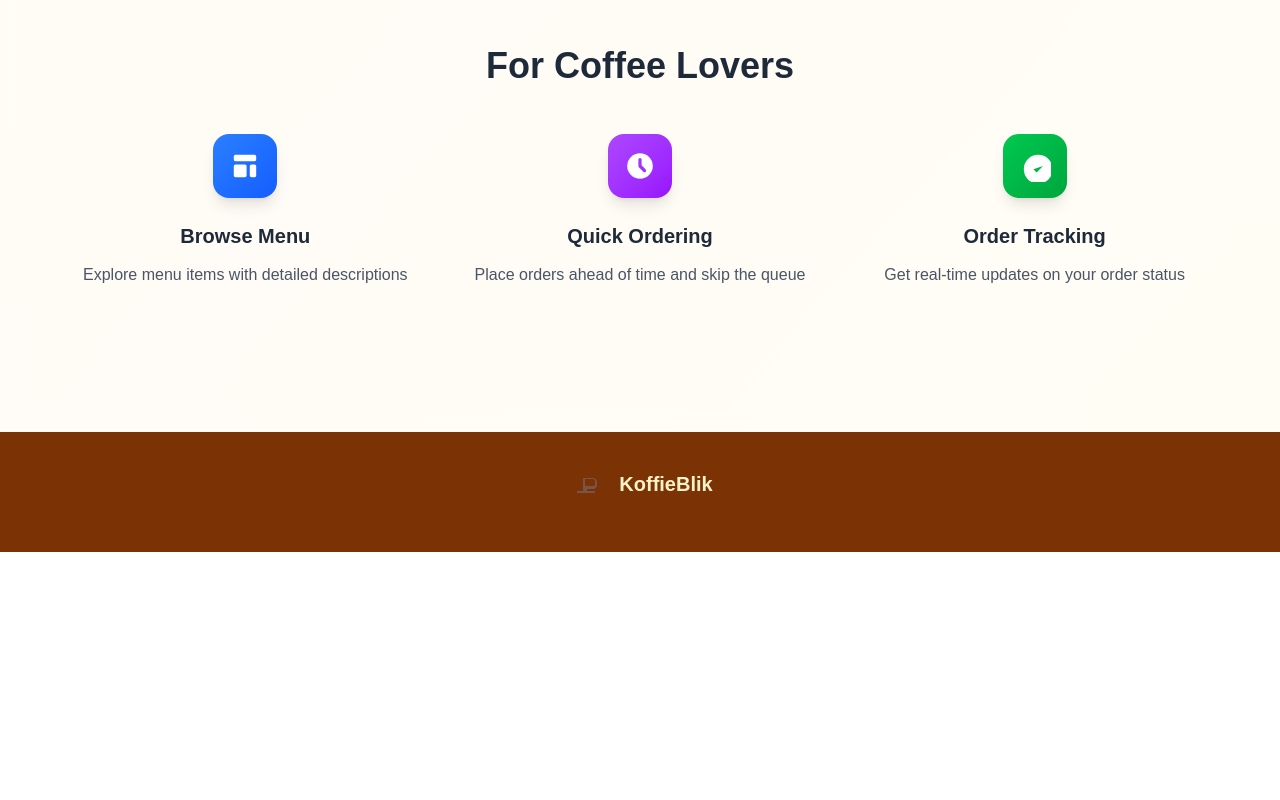
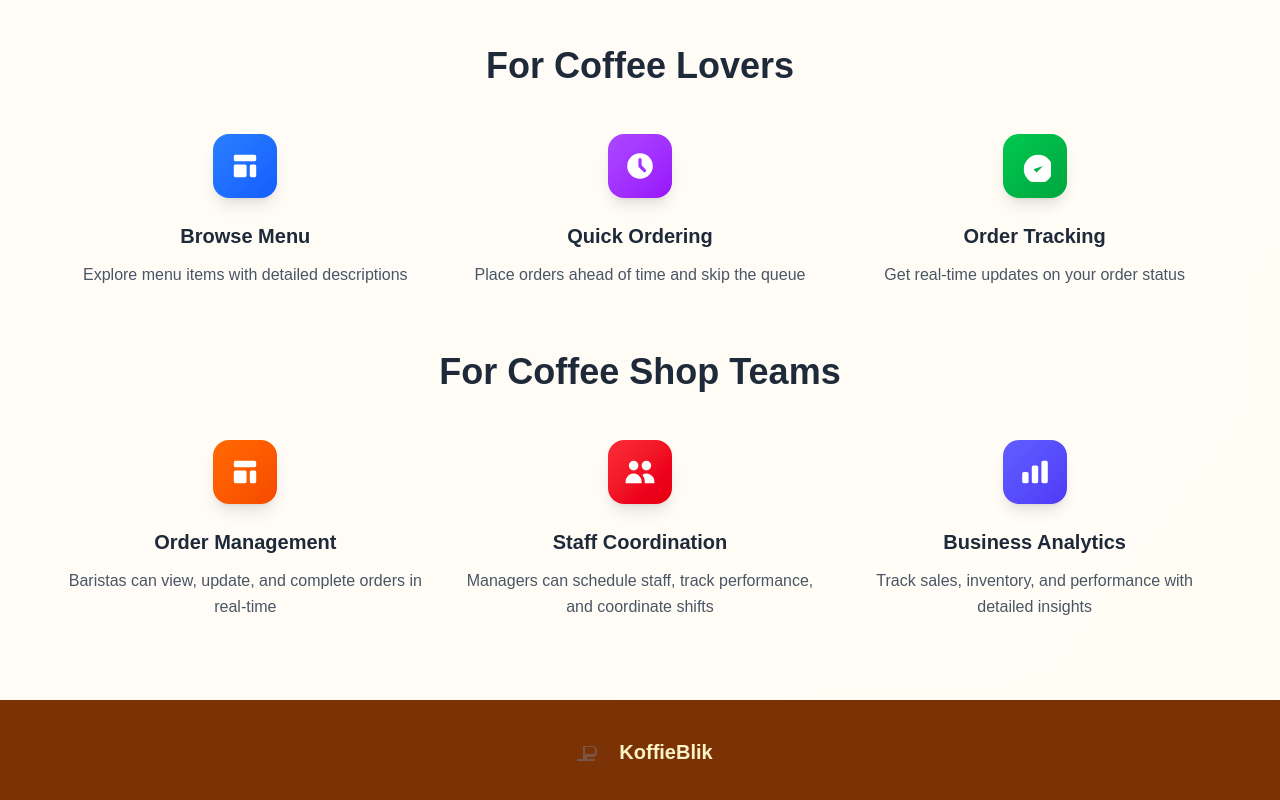
Before and after one commit to COS301-SE-2025/Coffee-Shop-Manager, a Next.js app in the folder koffieblik/: page / in a window 1280 px wide. Shown: the part 878-1678 px from the top of the page. Before the commit the page ends 1430 px from the top, so only its background shows below. Built offline with nearby package versions, Linux system fonts and the light colour scheme.

Commit message:
Modified landing page

```diff
--- a/koffieblik/src/app/page.tsx
+++ b/koffieblik/src/app/page.tsx
@@ -105,7 +105,51 @@ export default function Home() {
             </div>
           </div>
 
+          {/*  Coffee Shops */}
+          <div className="text-center">
+            <h2 className="text-3xl lg:text-4xl font-bold text-gray-800 mb-4">For Coffee Shop Teams</h2>
+            <p className="text-xl text-gray-600 max-w-2xl mx-auto mb-12">
 
+            </p>
+
+            <div className="grid grid-cols-1 md:grid-cols-3 gap-8">
+              <div className="text-center group hover:transform hover:-translate-y-2 transition-all duration-300">
+                <div className="w-16 h-16 bg-gradient-to-br from-orange-500 to-orange-600 rounded-2xl mx-auto mb-6 flex items-center justify-center shadow-lg group-hover:shadow-xl">
+                  <svg className="w-8 h-8 text-white" fill="currentColor" viewBox="0 0 20 20">
+                    <path d="M3 4a1 1 0 011-1h12a1 1 0 011 1v2a1 1 0 01-1 1H4a1 1 0 01-1-1V4zM3 10a1 1 0 011-1h6a1 1 0 011 1v6a1 1 0 01-1 1H4a1 1 0 01-1-1v-6zM14 9a1 1 0 00-1 1v6a1 1 0 001 1h2a1 1 0 001-1v-6a1 1 0 00-1-1h-2z"/>
+                  </svg>
+                </div>
+                <h3 className="text-xl font-bold text-gray-800 mb-3">Order Management</h3>
+                <p className="text-gray-600 leading-relaxed">
+                  Baristas can view, update, and complete orders in real-time
+                </p>
+              </div>
+
+              <div className="text-center group hover:transform hover:-translate-y-2 transition-all duration-300">
+                <div className="w-16 h-16 bg-gradient-to-br from-red-500 to-red-600 rounded-2xl mx-auto mb-6 flex items-center justify-center shadow-lg group-hover:shadow-xl">
+                  <svg className="w-8 h-8 text-white" fill="currentColor" viewBox="0 0 20 20">
+                    <path d="M9 6a3 3 0 11-6 0 3 3 0 016 0zM17 6a3 3 0 11-6 0 3 3 0 016 0zM12.93 17c.046-.327.07-.66.07-1a6.97 6.97 0 00-1.5-4.33A5 5 0 0119 16v1h-6.07zM6 11a5 5 0 015 5v1H1v-1a5 5 0 015-5z"/>
+                  </svg>
+                </div>
+                <h3 className="text-xl font-bold text-gray-800 mb-3">Staff Coordination</h3>
+                <p className="text-gray-600 leading-relaxed">
+                  Managers can schedule staff, track performance, and coordinate shifts
+                </p>
+              </div>
+
+              <div className="text-center group hover:transform hover:-translate-y-2 transition-all duration-300">
+                <div className="w-16 h-16 bg-gradient-to-br from-indigo-500 to-indigo-600 rounded-2xl mx-auto mb-6 flex items-center justify-center shadow-lg group-hover:shadow-xl">
+                  <svg className="w-8 h-8 text-white" fill="currentColor" viewBox="0 0 20 20">
+                    <path d="M2 11a1 1 0 011-1h2a1 1 0 011 1v5a1 1 0 01-1 1H3a1 1 0 01-1-1v-5zM8 7a1 1 0 011-1h2a1 1 0 011 1v9a1 1 0 01-1 1H9a1 1 0 01-1-1V7zM14 4a1 1 0 011-1h2a1 1 0 011 1v12a1 1 0 01-1 1h-2a1 1 0 01-1-1V4z"/>
+                  </svg>
+                </div>
+                <h3 className="text-xl font-bold text-gray-800 mb-3">Business Analytics</h3>
+                <p className="text-gray-600 leading-relaxed">
+                  Track sales, inventory, and performance with detailed insights
+                </p>
+              </div>
+            </div>
+          </div>
         </div>
       </section>
 
```
